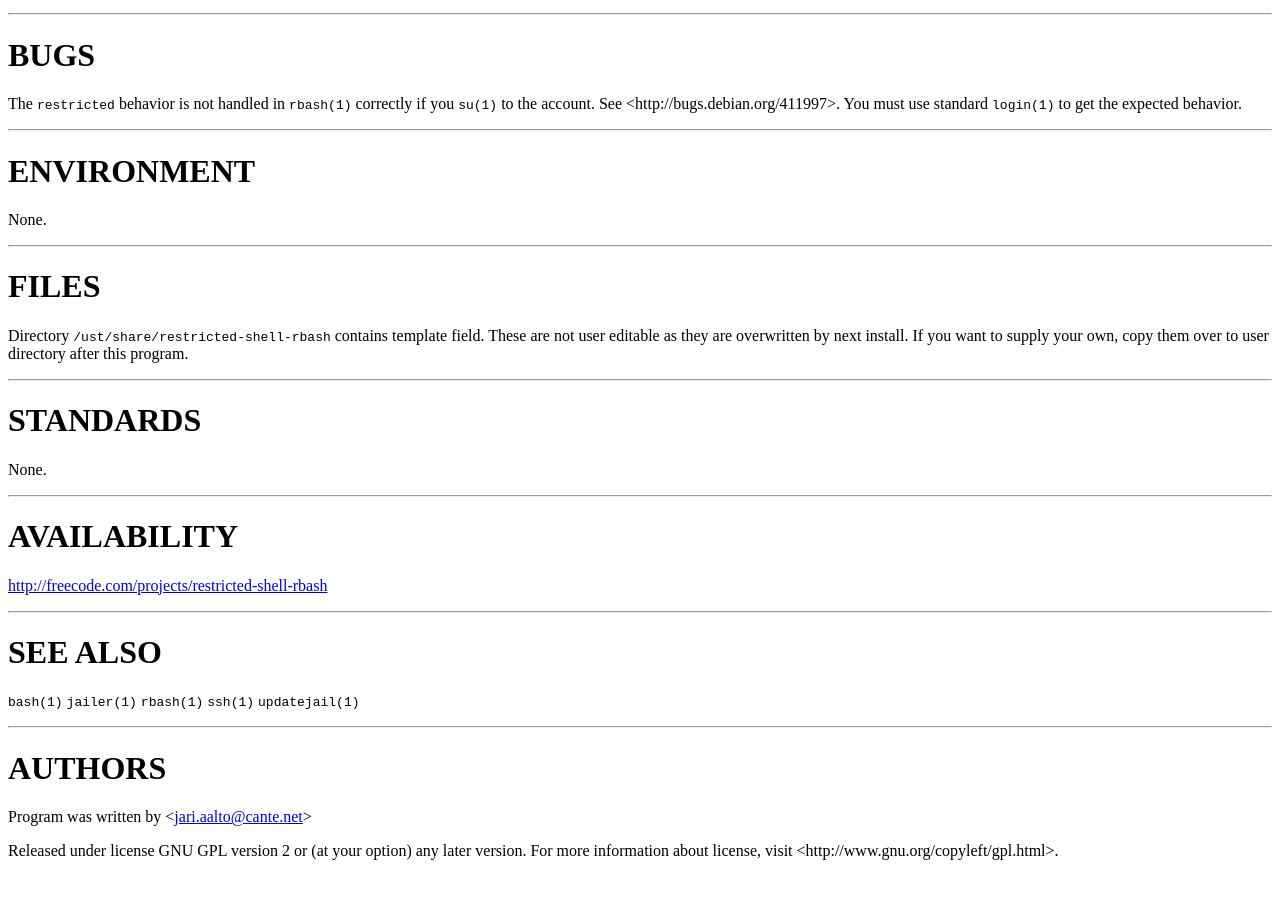
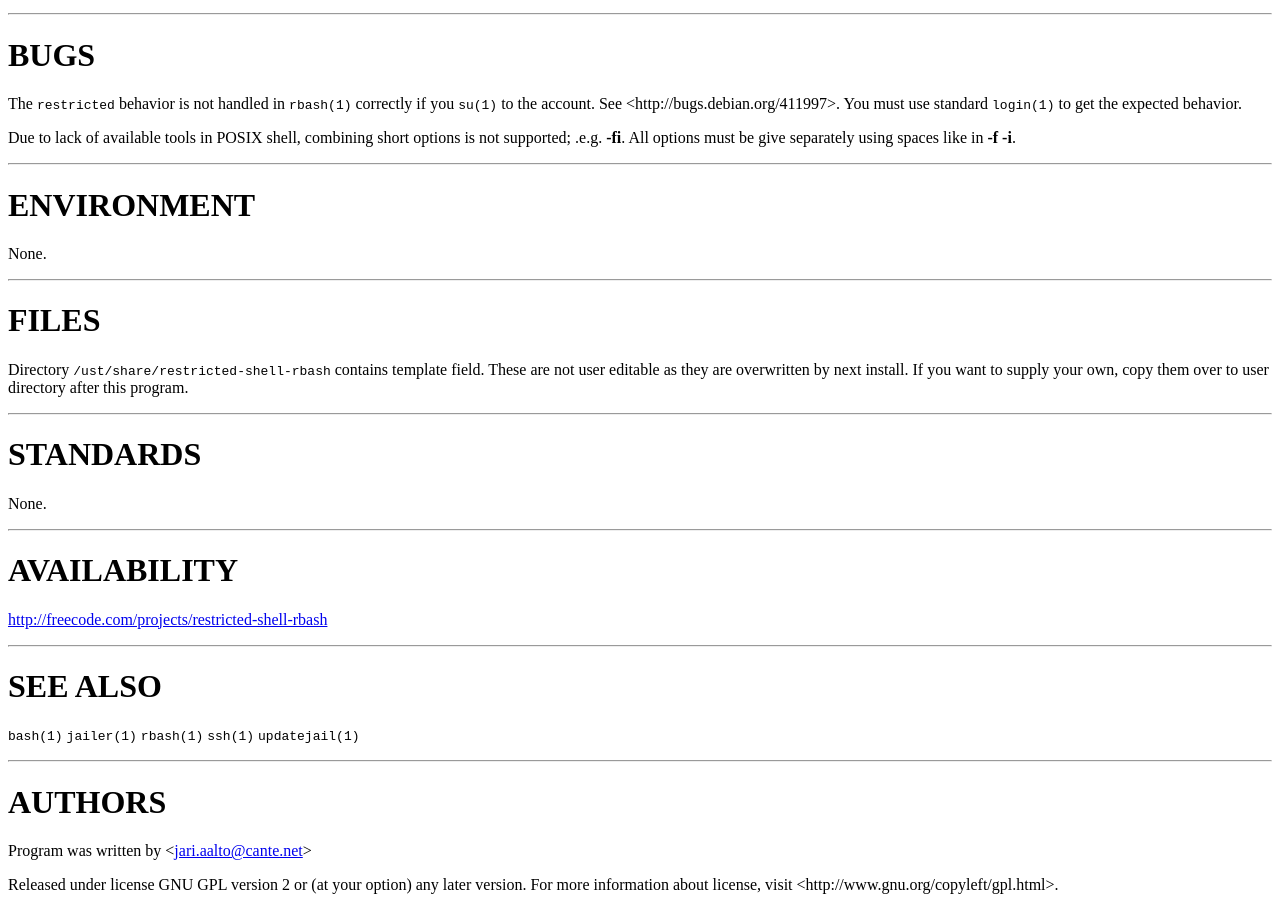
Before and after one commit to jaalto/project--restricted-shell-rbash, a plain HTML site: page doc/manual/index.html in a window 1280 px wide. Shown: the part 2723-3633 px from the top of the page. Before the commit the page ends 3599 px from the top, so only its background shows below. Drawn offline with Linux system fonts and the light colour scheme.

Commit message:
Mention that combining short options are not supported
Signed-off-by: Jari Aalto <jari.aalto@cante.net>

```diff
--- a/doc/manual/index.html
+++ b/doc/manual/index.html
@@ -219,6 +219,9 @@ restricted login below. For more information see SVN Book section
 <p>The <code>restricted</code> behavior is not handled in <code>rbash(1)</code> correctly if you
 <code>su(1)</code> to the account. See &lt;http://bugs.debian.org/411997&gt;. You must
 use standard <code>login(1)</code> to get the expected behavior.</p>
+<p>Due to lack of available tools in POSIX shell, combining short options
+is not supported; .e.g. <strong>-fi</strong>. All options must be give separately
+using spaces like in <strong>-f</strong> <strong>-i</strong>.</p>
 <p>
 </p>
 <hr />
```
Also changed, not shown: doc/manual/index.txt, 3 other files.
